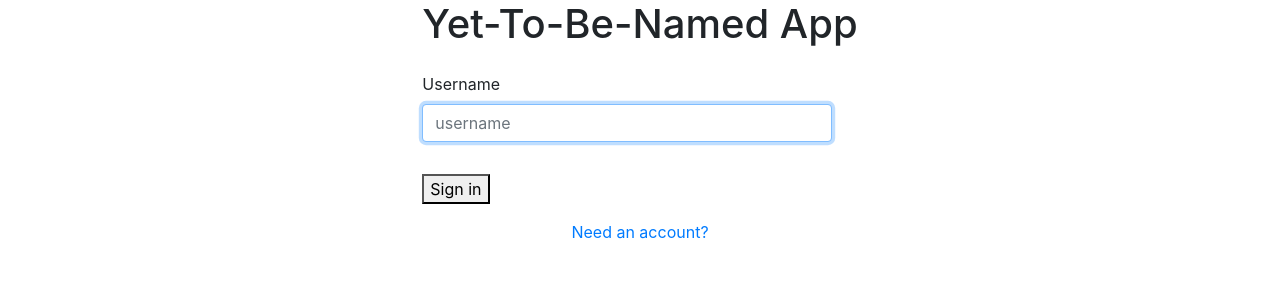
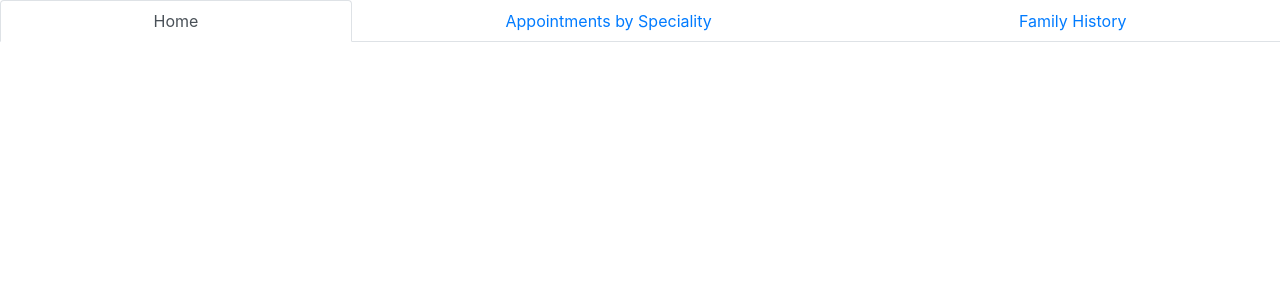
Before and after one commit to MegSemrad/nss-MeghanSemrad-Capstone1, a React (Create React App) app: page /login in a window 1280 px wide. Shown: the top 300 px of the page. Built offline with nearby package versions, Linux system fonts and the light colour scheme.

Commit message:
deleted login and registration

```diff
--- a/src/components/PatientApp.js
+++ b/src/components/PatientApp.js
@@ -1,33 +1,14 @@
 import React from "react";
-import { Route, Redirect } from "react-router-dom";
+import { Route } from "react-router-dom";
 import { ApplicationViews } from "./ApplicationViews";
 import { NavBar } from "./nav/NavBar";
-import { Login } from "./auth/Login";
-import { Register } from "./auth/Register";
 import "./PatientApp.css";
 
 export const PatientApp = () => (
-  <>
-    <Route
-      render={() => {
-        if (localStorage.getItem("app_user")) {
-          return (
-            <>
-              <NavBar />
-              <ApplicationViews />
-            </>
-          );
-        } else {
-          return <Redirect to="/login" />;
-        }
-      }}
-    />
-
-    <Route path="/login">
-      <Login />
-    </Route>
-    <Route path="/register">
-      <Register />
-    </Route>
-  </>
+    <>
+        <Route>
+            <NavBar />
+            <ApplicationViews />
+        </Route>
+    </>
 );
--- a/src/components/auth/Login.css
+++ /dev/null
@@ -1,67 +0,0 @@
-.h1, h1 {
-    font-size: 2.5rem;
-}
-
-fieldset {
-    min-width: 0;
-    padding: 1rem 0;
-    margin: 0;
-    border: 0;
-}
-
-.form--login {
-    display: inline-block;
-    margin: 0 auto;
-    text-align: left;
-}
-
-.form--login > fieldset > input[type="email"],
-.form--login > fieldset > input[type="password"] {
-    width: 25em;
-}
-
-.label--login {
-    width: 8rem;
-    display: inline-block;
-}
-
-.form-control {
-    display: block;
-    width: 94%;
-    height: calc(1.5em + .75rem + 2px);
-    padding: .375rem .75rem;
-    font-size: 1rem;
-    font-weight: 400;
-    line-height: 1.5;
-    color: #495057;
-    background-color: #fff;
-    background-clip: padding-box;
-    border: 1px solid #ced4da;
-    border-radius: .25rem;
-    -webkit-transition: border-color .15s ease-in-out,box-shadow .15s ease-in-out;
-    transition: border-color .15s ease-in-out,box-shadow .15s ease-in-out;
-}
-
-.container--login {
-    text-align: center;
-}
-/*
-.form--login {
-    background-position-x: right;
-    z-index: 1;
-    min-height: 25rem;
-    min-width: 45rem;
-    background-color: hsla(0,0%,100%,0.40);
-    background-blend-mode: overlay;
-    background-repeat: no-repeat;
-} */
-
-.button--close {
-    position: relative;
-    bottom: -2rem;
-}
-
-.dialog {
-    min-width: 15rem;
-    min-height: 5rem;
-}
--- a/src/components/auth/Login.js
+++ /dev/null
@@ -1,61 +0,0 @@
-import React, { useRef } from "react";
-import { Link, useHistory } from "react-router-dom";
-import "./Login.css";
-
-
-export const Login = props => {
-    const username = useRef()
-    const existDialog = useRef()
-    const history = useHistory()
-
-    const existingUserCheck = () => {
-        return fetch(`http://localhost:8090/users?username=${username.current.value}`)
-            .then(res => res.json())
-            .then(user => user.length ? user[0] : false)
-    }
-
-    const handleLogin = (e) => {
-        e.preventDefault()
-
-        existingUserCheck()
-            .then(exists => {
-                if (exists) {
-                    localStorage.setItem("app_user", exists.id)
-                    history.push("/")
-                } else {
-                    existDialog.current.showModal()
-                }
-            })
-    }
-
-    return (
-        <main className="container--login">
-            <dialog className="dialog dialog--auth" ref={existDialog}>
-                <div>User does not exist</div>
-                <button className="button--close" onClick={e => existDialog.current.close()}>Close</button>
-            </dialog>
-
-            <section>
-                <form className="form--login" onSubmit={handleLogin}>
-                    <h1>Yet-To-Be-Named App</h1>
-                    <fieldset>
-                        <label htmlFor="inputEmail"> Username </label>
-                        <input ref={username} type="text"
-                            id="username"
-                            className="form-control"
-                            placeholder="username"
-                            required autoFocus />
-                    </fieldset>
-                    <fieldset>
-                        <button type="submit">
-                            Sign in
-                        </button>
-                    </fieldset>
-                </form>
-            </section>
-            <section className="link--register">
-                <Link to="/register">Need an account?</Link>
-            </section>
-        </main>
-    )
-}
--- a/src/components/auth/Register.js
+++ /dev/null
@@ -1,82 +0,0 @@
-import React, { useRef } from "react"
-import { useHistory } from "react-router-dom"
-import "./Login.css"
-
-export const Register = (props) => {
-    const username = useRef()
-    const email = useRef()
-    const conflictDialog = useRef()
-    const history = useHistory()
-
-    const existingUserCheck = () => {
-        return fetch(`http://localhost:8090/users?email=${email.current.value}`)
-            .then(res => res.json())
-            .then(user => !!user.length)
-    }
-
-    const handleRegister = (e) => {
-        e.preventDefault()
-
-
-        existingUserCheck()
-            .then((userExists) => {
-                if (!userExists) {
-                    fetch("http://localhost:8090/users", {
-                        method: "POST",
-                        headers: {
-                            "Content-Type": "application/json"
-                        },
-                        body: JSON.stringify({
-                            email: email.current.value,
-                            name: `${username.current.value}`
-                        })
-                    })
-                        .then(res => res.json())
-                        .then(createdUser => {
-                            if (createdUser.hasOwnProperty("id")) {
-                                localStorage.setItem("app_user", createdUser.id)
-                                history.push("/")
-                            }
-                        })
-                }
-                else {
-                    conflictDialog.current.showModal()
-                }
-            })
-
-    }
-
-    return (
-        <main style={{ textAlign: "center" }}>
-
-            <dialog className="dialog dialog--password" ref={conflictDialog}>
-                <div>Account with that email address already exists</div>
-                <button className="button--close" onClick={e => conflictDialog.current.close()}>Close</button>
-            </dialog>
-
-            <form className="form--login" onSubmit={handleRegister}>
-                <h1 className="h3 mb-3 font-weight-normal">Yet-To-Be-Named App</h1>
-                <fieldset>
-                    <label htmlFor="username"> Username </label>
-                    <input ref={username} type="text"
-                        name="Name"
-                        className="form-control"
-                        placeholder="username"
-                        required
-                        autoFocus />
-                </fieldset>
-                <fieldset>
-                    <label htmlFor="inputEmail"> Email address </label>
-                    <input ref={email} type="email"
-                        name="email"
-                        className="form-control"
-                        placeholder="Email address"
-                        required />
-                </fieldset>
-                <fieldset>
-                    <button type="submit"> Sign in </button>
-                </fieldset>
-            </form>
-        </main>
-    )
-}
```
